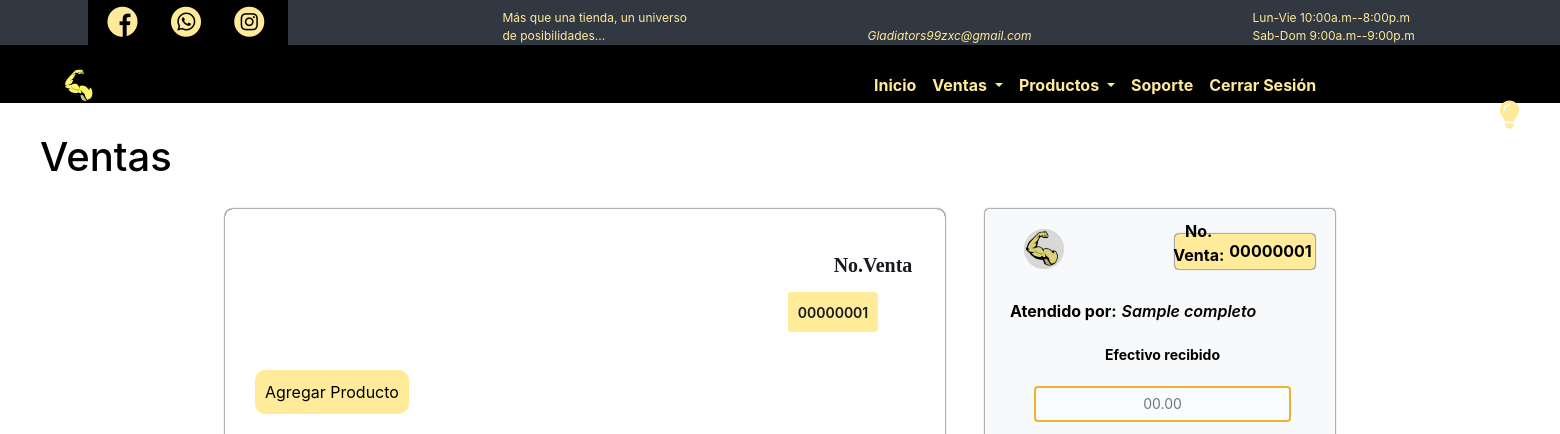
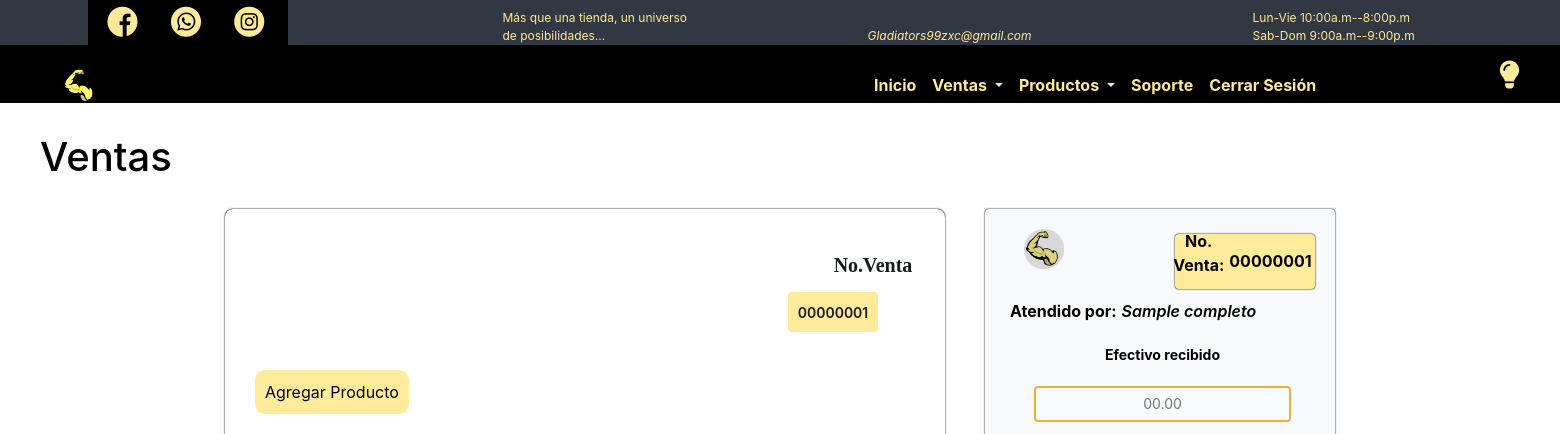
Before and after one commit to EsmeMP/gladiators_mine, a Flask app: page /registrar_venta in a window 1560 px wide. Shown: the top 434 px of the page. Run offline with Flask 3, Linux system fonts and the light colour scheme; a database or web service that is not in the repository returns one stand-in record (values such as "Sample title"); data that the repository does not hold is empty; some libraries are stand-ins or nearby versions.

Commit message:
Areglando detalles

```diff
--- a/main.py
+++ b/main.py
@@ -782,7 +782,7 @@ def registrar_usuario():
                     # Finaliza la transacción
                     cur.execute("COMMIT;")
 
-                    flash('Usuario registrado con éxito', 'success')
+                    # flash('Usuario registrado con éxito', 'success')
 
                     return render_template('regUsuario.html', username=username, rol=rol)
 
--- a/static/regVenta.css
+++ b/static/regVenta.css
@@ -185,7 +185,7 @@ td, th {
     top: 25px;
     right: 20px;
     width: 140px;
-    height: 35px;
+    height: 55px;
     background: #FFEB99;
     border-radius: 4px;
     box-shadow: 0px 0px 1px #171a1f, 0px 0px 2px #171a1f;
--- a/templates/regVenta.html
+++ b/templates/regVenta.html
@@ -64,7 +64,12 @@
 <script src="https://cdn.jsdelivr.net/npm/@popperjs/core@2.5.4/dist/umd/popper.min.js"></script>
 <script src="https://maxcdn.bootstrapcdn.com/bootstrap/4.5.2/js/bootstrap.min.js"></script>
 <link rel="stylesheet" href="../static/navbar.css">
-
+<style>
+    .toggle-dark-mode i{
+        position: relative;
+        top: -40px;
+    }
+</style>
 
 </head>
 <body>
```
Also changed, not shown: static/assets/img/e4488cd8-32fe-4bbc-9843-5f34296d36ef.jpg (added).
